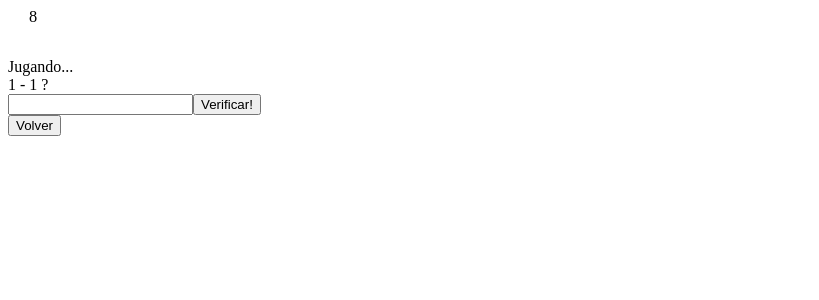
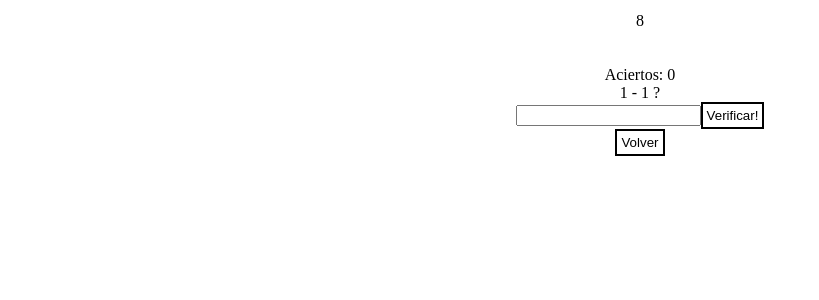
Before and after one commit to juanmafallo-97/juego-calculadora, a React (Create React App) app: page / in a window 1280 px wide. Both pictures are taken after a click on the button "Jugar!". Shown: the top 300 px of the page, without its empty margins (0-819 px from the left). Built offline with nearby package versions, Linux system fonts and the light colour scheme.

Commit message:
Terminando la dinámica básica del juego

```diff
--- a/src/Game/Message.jsx
+++ b/src/Game/Message.jsx
@@ -0,0 +1,9 @@
+import React from 'react';
+import { useSelector } from 'react-redux';
+
+const Message = () => {
+  const message = useSelector((state) => state.message);
+  return <div className="message">{message}</div>;
+};
+
+export default Message;
--- a/src/Game/NumberForm.jsx
+++ b/src/Game/NumberForm.jsx
@@ -1,25 +1,22 @@
-import React, { useState } from "react";
-import { useSelector, useDispatch } from "react-redux";
+import React, { useState } from 'react';
+import { useSelector } from 'react-redux';
+import { isCorrectAnswer } from './gameFunctions';
 
-export default function NumberForm({ checkAnswer }) {
-  const [answer, setAnswer] = useState("");
+export default function NumberForm({ onCorrectAnswer, onIncorrectAnswer }) {
+  const [answer, setAnswer] = useState('');
   const operation = useSelector((state) => state.operation);
-  const dispatch = useDispatch();
 
   const onChange = (event) => {
     const value = event.target.value;
     setAnswer(value);
   };
 
-  const verifyAnswer = () => {
-    if (answer == operation.result) console.log("bien!");
-    else console.log("mal :(");
-  };
-
   const handleSubmit = (event) => {
     event.preventDefault();
-    console.log(answer);
-    checkAnswer(answer);
+    console.log(answer, operation.result);
+    if (isCorrectAnswer(operation, answer)) onCorrectAnswer();
+    else onIncorrectAnswer();
+    setAnswer('');
   };
 
   return (
--- a/src/Game/OnGame.jsx
+++ b/src/Game/OnGame.jsx
@@ -1,21 +1,31 @@
-import React, { useState, useEffect } from "react";
-import { useDispatch, useSelector } from "react-redux";
-import Timer from "./Timer";
-import { generateRandomResult, checkResult } from "./gameFunctions";
-import { setOperation } from "../actions";
-import DisplayOperation from "./DisplayOperation";
-import NumberForm from "./NumberForm";
+import React, { useState, useEffect } from 'react';
+import { useDispatch, useSelector } from 'react-redux';
+import Timer from './Timer';
+import { generateRandomResult } from './gameFunctions';
+import {
+  setOperation,
+  addHit,
+  addLevel,
+  setMessage,
+  resetGame,
+} from '../actions';
+import DisplayOperation from './DisplayOperation';
+import NumberForm from './NumberForm';
+import Message from './Message';
 
 export default function OnGame() {
   const [time, setTime] = useState(10);
   const [range, setRange] = useState([0, 5]);
-  const operation = useSelector((state) => state.operation);
+  const [finishedGame, setFinishedGame] = useState(false);
+  const currentLevel = useSelector((state) => state.level);
+  const currentHits = useSelector((state) => state.hits);
   const dispatch = useDispatch();
+
+  let timerInterval;
 
   useEffect(() => {
     dispatch(setOperation(generateRandomResult(range)));
-
-    const timerInterval = setInterval(() => {
+    timerInterval = setInterval(() => {
       setTime((time) => time - 1);
     }, 1000);
     return () => {
@@ -23,17 +33,51 @@ export default function OnGame() {
     };
   }, []);
 
-  const checkAnswer = (answer) => {
-    if (answer == operation.result) {
+  useEffect(() => {
+    if (time === 0) {
+      clearInterval(timerInterval);
+      dispatch(setMessage('Se acabó el tiempo!'));
+      setFinishedGame(true);
+      console.log(time);
     }
+  });
+
+  const handleCorrectAnswer = () => {
+    dispatch(addHit());
+    setTime(10);
+    dispatch(setOperation(generateRandomResult(range)));
+    dispatch(setMessage('Bien! Se ha generado otra operación'));
+  };
+
+  const handleIncorrectAnswer = () => {
+    clearInterval(timerInterval);
+    setFinishedGame(true);
+    dispatch(setMessage('Respuesta incorrecta... Perdiste :('));
+  };
+
+  const playAgain = () => {
+    dispatch(resetGame());
   };
 
   return (
     <div className="ongame-container">
-      <Timer time={time} />
-      <span>Jugando...</span>
-      <DisplayOperation />
-      <NumberForm checkAnswer={checkAnswer} />
+      {!finishedGame ? (
+        <div>
+          <Timer time={time} />
+          <span>Aciertos: {currentHits}</span>
+          <DisplayOperation />
+          <NumberForm
+            onCorrectAnswer={handleCorrectAnswer}
+            onIncorrectAnswer={handleIncorrectAnswer}
+          />
+        </div>
+      ) : (
+        <div>
+          <h3>Aciertos totales: {currentHits}</h3>
+        </div>
+      )}
+
+      <Message />
     </div>
   );
 }
--- a/src/Game/Timer.jsx
+++ b/src/Game/Timer.jsx
@@ -1,5 +1,4 @@
 import React from 'react';
-import './styles/timer.css';
 
 const Timer = ({ time }) => {
   return (
--- a/src/Game/gameFunctions.js
+++ b/src/Game/gameFunctions.js
@@ -5,7 +5,7 @@ export const generateRandomNumber = (range) => {
 };
 
 const generateRandomOperation = () => {
-  const operationsArray = ["+", "-", "*", "/"];
+  const operationsArray = ['+', '-', '*', '/'];
   const operation =
     operationsArray[Math.floor(Math.random() * operationsArray.length)];
   return operation;
@@ -19,18 +19,18 @@ export const generateRandomResult = (range) => {
   const numB = generateRandomNumber(range);
 
   switch (operation) {
-    case "+":
+    case '+':
       result = numA + numB;
       break;
-    case "-":
+    case '-':
       result = numA - numB;
       break;
-    case "*":
+    case '*':
       result = numA * numB;
       break;
-    case "/": {
+    case '/': {
       if (numB === 0) {
-        operation = "*";
+        operation = '*';
         result = numA * numB;
       }
       //Si el divisor es cero, directamente devolvemos la multiplicacion
@@ -51,23 +51,20 @@ export const generateRandomResult = (range) => {
   };
 };
 
-export const checkResult = (operationObject, answer) => {
-  const result = operationObject.result;
-  if (operationObject.operation === "/") {
+export const isCorrectAnswer = (operationObject, answer) => {
+  const result = Number(operationObject.result);
+  const userAnswer = Number(answer);
+  if (operationObject.operation === '/') {
     //Si es division tenemos que tener en cuenta que el resultado puede tener decimales
     if (Number.isInteger(result)) {
-      if (parseInt(result) === parseInt(answer)) return true;
+      if (parseInt(result) === parseInt(userAnswer)) return true;
       return false;
     } else {
-      if (result === answer) return true;
+      if (result === userAnswer) return true;
       return false;
     }
   } else {
-    if (result === answer) return true;
+    if (result === userAnswer) return true;
     return false;
   }
 };
-
-let number = 3.0;
-if (Number.isInteger(number)) console.log(parseInt(number));
-else console.log(number.toFixed(2));
--- a/src/Game/styles/timer.css
+++ /dev/null
@@ -1,20 +0,0 @@
-.timer {
-  text-align: center;
-  width: 50px;
-  height: 50px;
-  animation: pulse 1s infinite;
-}
-
-@keyframes pulse {
-  0% {
-    transform: scale(0.96);
-  }
-
-  50% {
-    transform: scale(1.5);
-  }
-
-  100% {
-    transform: scale(0.96);
-  }
-}
--- /dev/null
+++ b/src/index.css
@@ -0,0 +1,57 @@
+* {
+  text-align: center;
+}
+
+body {
+  display: flex;
+  justify-content: center;
+  align-items: center;
+}
+
+button {
+  background-color: #fff;
+  border-style: none;
+  outline: none;
+  border: 2px solid #000;
+  padding: 4px;
+  cursor: pointer;
+}
+
+.timer {
+  padding: 4px;
+  width: 50px;
+  height: 50px;
+  animation: pulse 1s infinite;
+}
+
+@keyframes pulse {
+  0% {
+    transform: scale(0.98);
+  }
+
+  50% {
+    transform: scale(1.2);
+  }
+
+  100% {
+    transform: scale(0.98);
+  }
+}
+
+.timer-container {
+  display: flex;
+  align-items: center;
+  justify-content: center;
+}
+
+.main-container {
+  display: flex;
+  justify-content: center;
+}
+
+.ongame-container {
+  display: flex;
+  justify-content: center;
+  align-items: center;
+  flex-direction: column;
+}
--- a/src/reducer.js
+++ b/src/reducer.js
@@ -2,21 +2,21 @@ const initialState = {
   level: 0,
   operation: {},
   hits: 0,
-  message: "",
+  message: '',
 };
 
 const rootReducer = (state = initialState, action) => {
   switch (action.type) {
-    case "resetGame":
+    case 'resetGame':
       return initialState;
 
-    case "level/addLevel":
+    case 'level/addLevel':
       return {
         ...state,
         level: state.level + 1,
       };
 
-    case "operation/setOperation": {
+    case 'operation/setOperation': {
       const newOperation = action.payload;
       return {
         ...state,
@@ -24,13 +24,13 @@ const rootReducer = (state = initialState, action) => {
       };
     }
 
-    case "hits/addHit":
+    case 'hits/addHit':
       return {
         ...state,
-        hits: state.hit + 1,
+        hits: state.hits + 1,
       };
 
-    case "message/setMessage":
+    case 'message/setMessage':
       const message = action.payload;
       return {
         ...state,
```
Also changed, not shown: src/index.js (+7 -6 lines).
